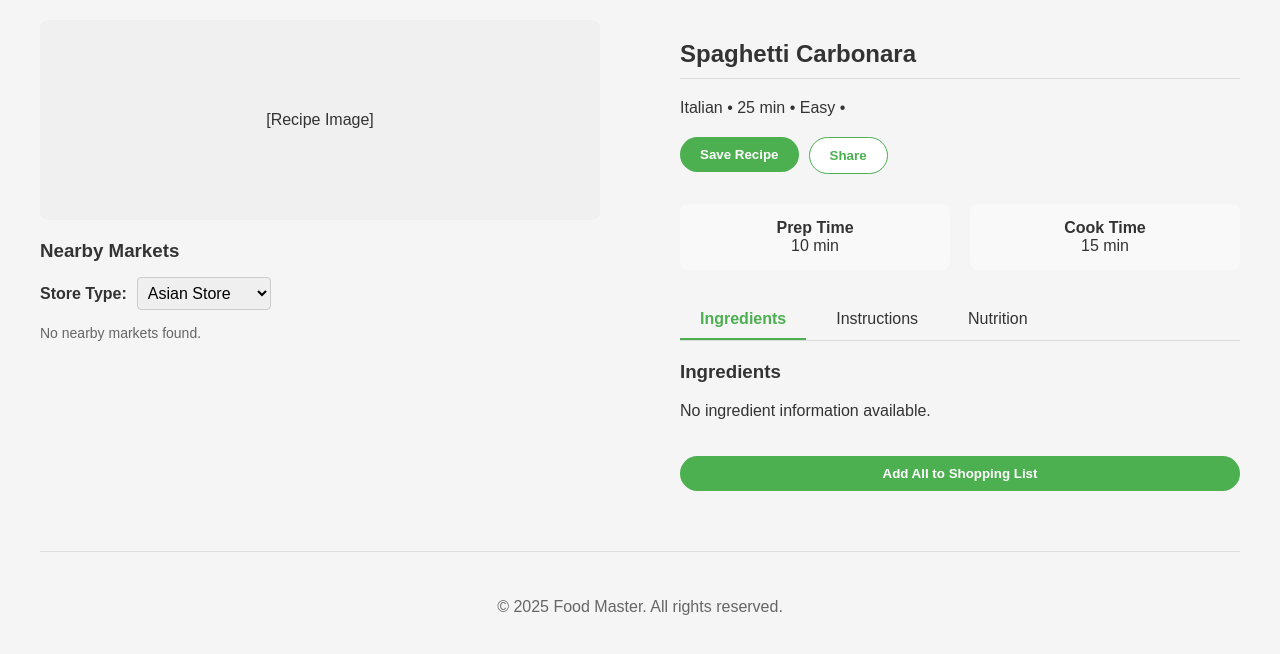
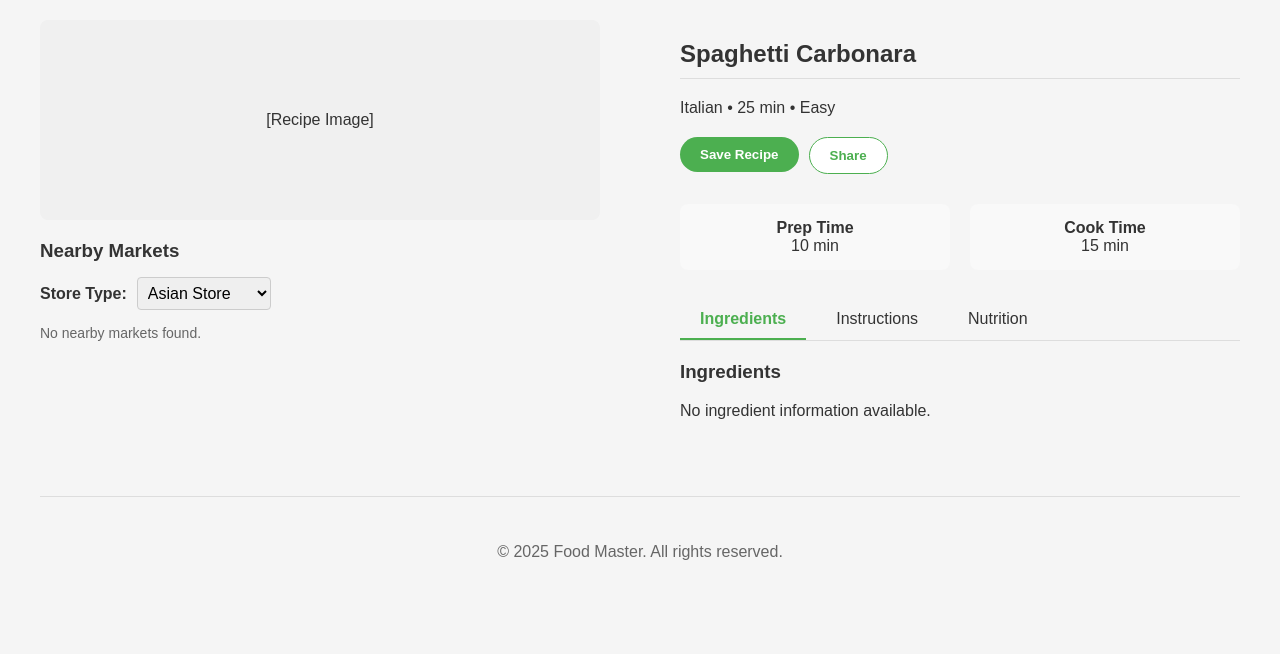
Before and after one commit to HeatherYangHui/FoodMasterWebsite, a Django app: template foodmaster/foodmaster/templates/foodmaster/recipe_detail.html in a window 1280 px wide. Shown: the part 91-745 px from the top of the page. Run offline with Django 5.2, Linux system fonts and the light colour scheme; the template is opened without the code that fills it, so the values that code supplies are empty.

Commit message:
Remove the shopping list function

```diff
--- a/foodmaster/foodmaster/templates/foodmaster/recipe_detail.html
+++ b/foodmaster/foodmaster/templates/foodmaster/recipe_detail.html
@@ -114,9 +114,8 @@
           {% else %}
             Italian
           {% endif %}
-           • {{ recipe.readyInMinutes|default:"25" }} min • Easy •
+           • {{ recipe.readyInMinutes|default:"25" }} min • Easy
         </span>
-        <!-- <span>⭐ {{ recipe.aggregateLikes|default:"4.8" }} ({{ recipe.reviews|default:"156" }} reviews)</span> -->
       </div>
 
       <div style="display: flex; gap: 10px; margin-bottom: 30px;">
@@ -156,9 +155,6 @@
         <div class="tab" data-target="nutrition-content" style="cursor: pointer;">
           Nutrition
         </div>
-        <!-- <div class="tab" data-target="reviews-content" style="cursor: pointer;">
-          Reviews
-        </div> -->
       </div>
 
       <!-- Tab Contents -->
@@ -168,7 +164,7 @@
         {% if recipe and recipe.displayIngredients %}
           {% for ingredient in recipe.displayIngredients %}
             <div class="ingredient-item" style="display: flex; align-items: center; gap: 10px; margin-bottom: 8px;">
-              <input type="checkbox" style="transform: scale(1.3);" />
+              {% comment %} <input type="checkbox" style="transform: scale(1.3);" /> {% endcomment %}
               <span>{{ ingredient.original }}</span>
             </div>
           {% endfor %}
@@ -176,7 +172,7 @@
           <p>No ingredient information available.</p>
         {% endif %}
 
-        <button class="btn btn-primary" style="width: 100%; margin-top: 20px;">Add All to Shopping List</button>
+        {% comment %} <button class="btn btn-primary" style="width: 100%; margin-top: 20px;">Add All to Shopping List</button> {% endcomment %}
       </div>
 
       <!-- Instructions -->
```
